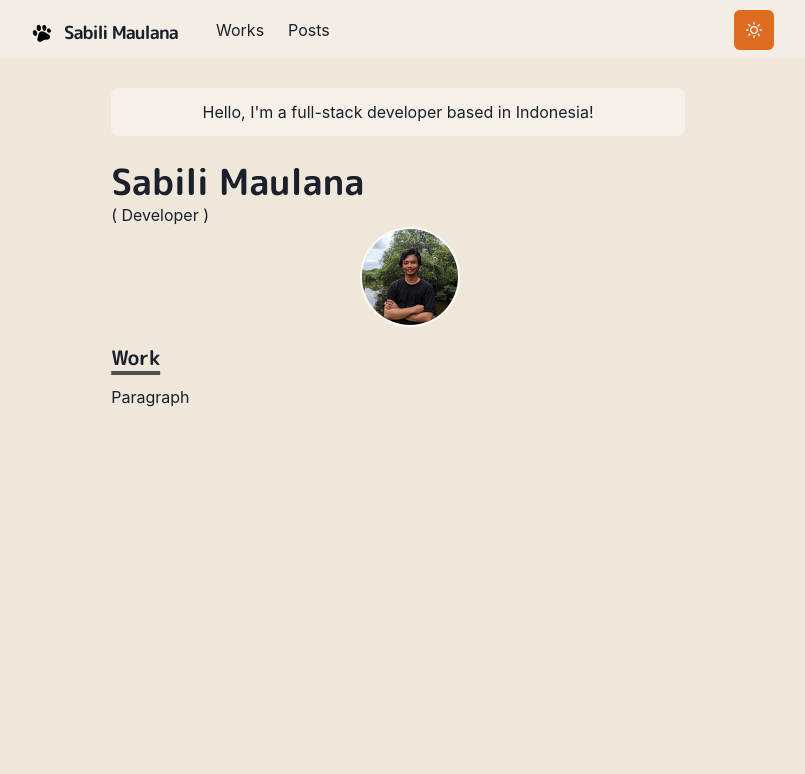
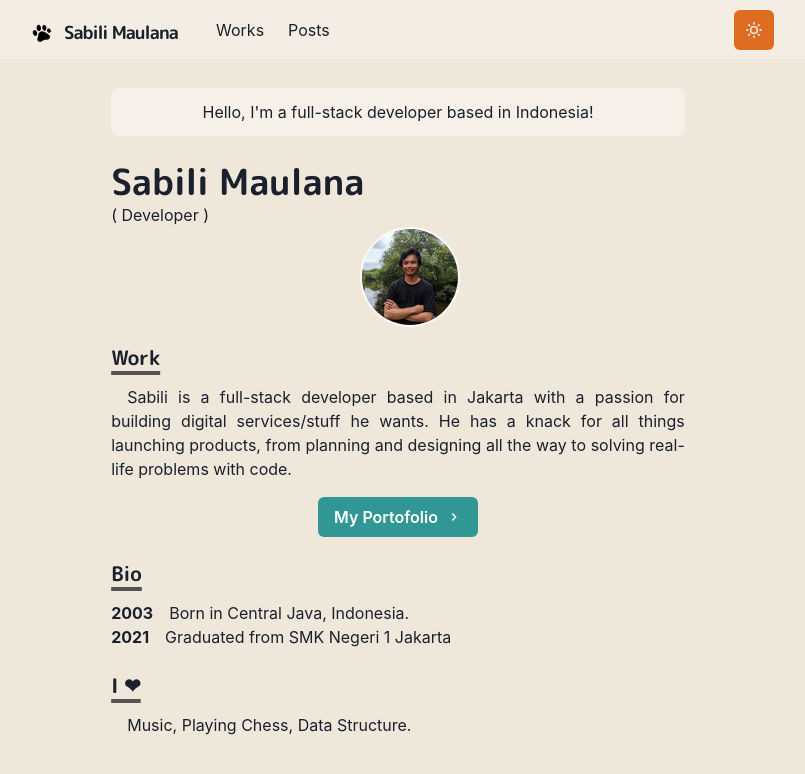
Before and after one commit to sabilimaulana/homepage-dog, a Next.js app: page / in a window 1280 px wide. Shown: the top 774 px of the page, without its empty margins (242-1047 px from the left). Built offline with nearby package versions, Linux system fonts and the light colour scheme.

Commit message:
Add my bio

```diff
--- /dev/null
+++ b/components/Bio/index.jsx
@@ -0,0 +1,11 @@
+import styled from "@emotion/styled";
+import { Box } from "@chakra-ui/react";
+
+export const BioSection = styled(Box)`
+  padding-left: 3.4em;
+  text-indent: -3.4em;
+`;
+export const BioYear = styled.span`
+  font-weight: bold;
+  margin-right: 1em;
+`;
--- /dev/null
+++ b/components/Paragraph/index.jsx
@@ -0,0 +1,8 @@
+import styled from "@emotion/styled";
+
+const Paragraph = styled.p`
+  text-align: justify;
+  text-indent: 1em;
+`;
+
+export default Paragraph;
--- a/pages/index.jsx
+++ b/pages/index.jsx
@@ -1,12 +1,16 @@
 import {
   Container,
+  Button,
   Box,
   Heading,
   Image,
   useColorModeValue,
 } from "@chakra-ui/react";
+import Paragraph from "../components/Paragraph";
 import Section from "../components/Section";
-// import Image from "next/image";
+import NextLink from "next/link";
+import { ChevronRightIcon } from "@chakra-ui/icons";
+import { BioSection, BioYear } from "../components/Bio";
 
 const Page = () => {
   return (
@@ -48,7 +52,40 @@ const Page = () => {
         <Heading as="h3" variant="section-title">
           Work
         </Heading>
-        <p>Paragraph</p>
+        <Paragraph>
+          Sabili is a full-stack developer based in Jakarta with a passion for
+          building digital services/stuff he wants. He has a knack for all
+          things launching products, from planning and designing all the way to
+          solving real-life problems with code.
+        </Paragraph>
+        <Box align="center" my={4}>
+          <NextLink href="/works">
+            <Button rightIcon={<ChevronRightIcon />} colorScheme="teal">
+              My Portofolio
+            </Button>
+          </NextLink>
+        </Box>
+      </Section>
+
+      <Section delay={0.2}>
+        <Heading as="h3" variant="section-title">
+          Bio
+        </Heading>
+        <BioSection>
+          <BioYear>2003</BioYear>
+          Born in Central Java, Indonesia.
+        </BioSection>
+        <BioSection>
+          <BioYear>2021</BioYear>
+          Graduated from SMK Negeri 1 Jakarta
+        </BioSection>
+      </Section>
+
+      <Section delay={0.3}>
+        <Heading as="h3" variant="section-title">
+          I ❤
+        </Heading>
+        <Paragraph>Music, Playing Chess, Data Structure.</Paragraph>
       </Section>
     </Container>
   );
```
